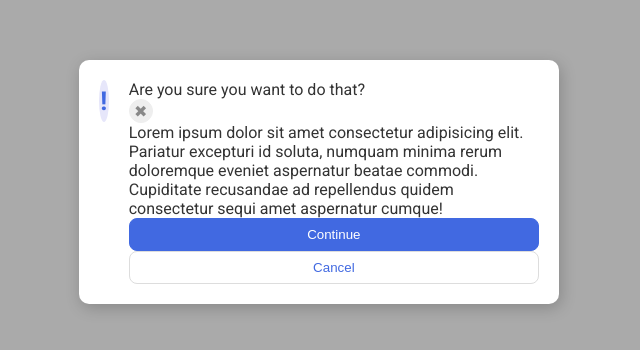
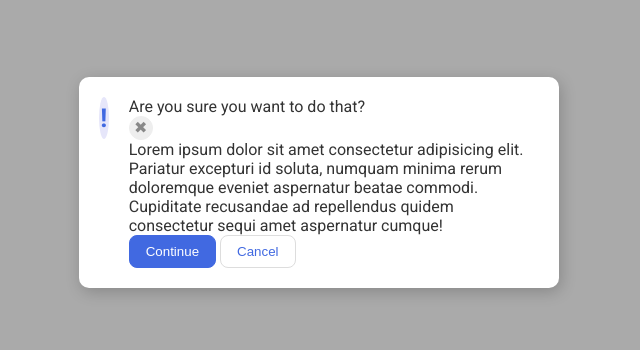
Before and after one commit to Barbyie/css-exercises, a plain HTML site: page flex/05-flex-modal/index.html in a window 1280 px wide. Shown: the part 218-568 px from the top of the page, without its empty margins (321-961 px from the left). Drawn offline with Linux system fonts and the light colour scheme.

Commit message:
Finished exercise

```diff
--- a/flex/05-flex-modal/index.html
+++ b/flex/05-flex-modal/index.html
@@ -11,12 +11,18 @@
     <div class="modal">
       <div class="big-container">
         <div class="icon">!</div>
-        <div class="container">
-          <div class="header">Are you sure you want to do that?</div>
-          <button class="close-button">✖</button>
-          <div class="text">Lorem ipsum dolor sit amet consectetur adipisicing elit. Pariatur excepturi id soluta, numquam minima rerum doloremque eveniet aspernatur beatae commodi. Cupiditate recusandae ad repellendus quidem consectetur sequi amet aspernatur cumque!</div>
-          <button class="continue">Continue</button>
-          <button class="cancel">Cancel</button>
+        <div class="right-side">
+          <div class="container-1">
+            <div class="header">Are you sure you want to do that?</div>
+            <button class="close-button">✖</button>
+          </div>
+          <div class="container-2">
+            <div class="text">Lorem ipsum dolor sit amet consectetur adipisicing elit. Pariatur excepturi id soluta, numquam minima rerum doloremque eveniet aspernatur beatae commodi. Cupiditate recusandae ad repellendus quidem consectetur sequi amet aspernatur cumque!</div>
+          </div>
+          <div class="container-3">
+            <button class="continue">Continue</button>
+            <button class="cancel">Cancel</button>
+          </div>
         </div>
       </div>
     </div>
```
